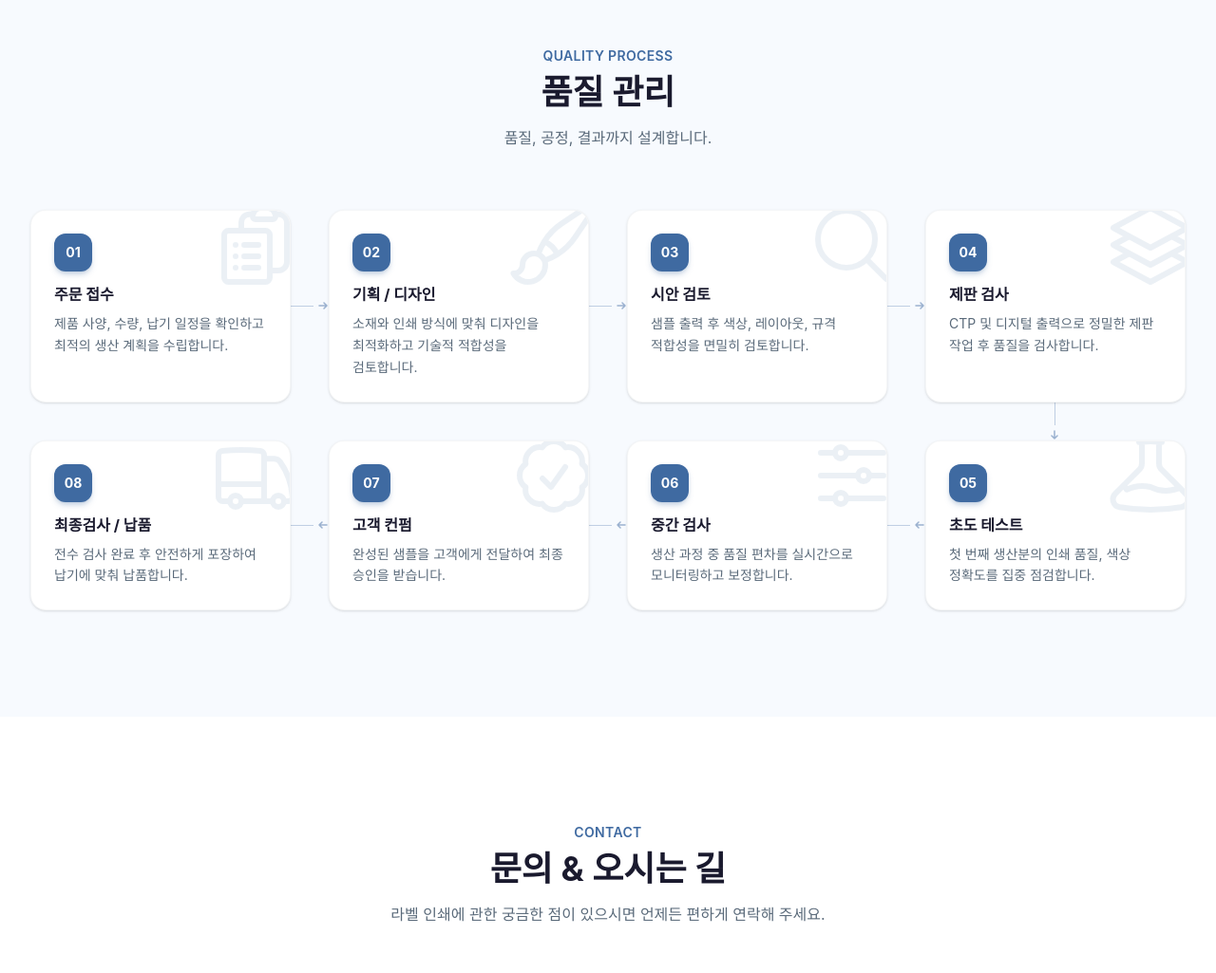
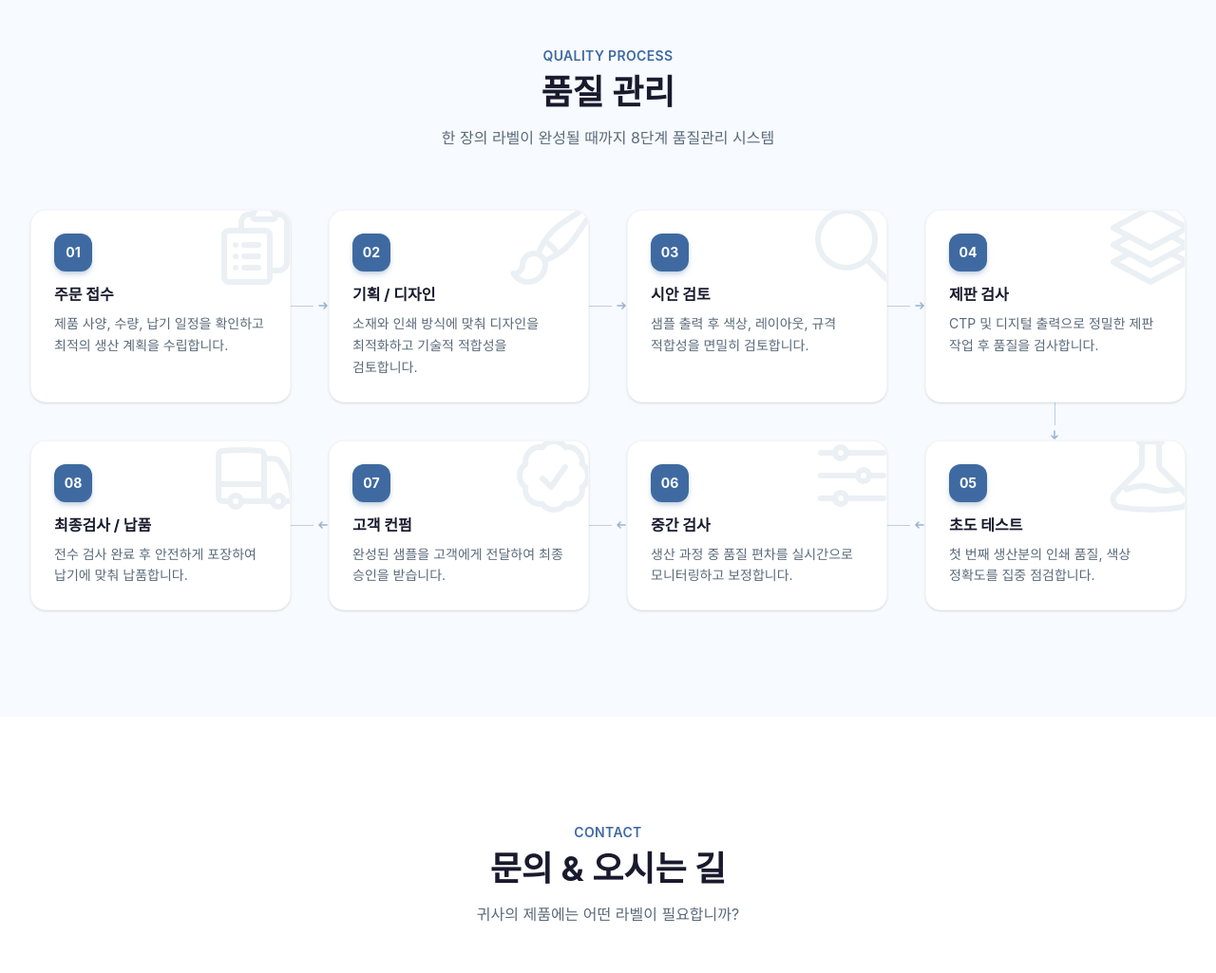
Before and after one commit to seojincnp/landing, a Next.js app: page / in a window 1280 px wide. Shown: the part 3620-4645 px from the top of the page at 95% size. Built offline with nearby package versions, Linux system fonts and the light colour scheme; a web font is replaced by a local one.

Commit message:
feat: 품질관리와 문의 소제목, 대표자명 변경
- 품질관리: 8단계 품질관리 시스템 문구로 교체
- 문의 & 오시는 길: 귀사의 제품에는 어떤 라벨이 필요합니까?
- 대표자명 유영란으로 변경

```diff
--- a/components/ContactSection.tsx
+++ b/components/ContactSection.tsx
@@ -70,7 +70,7 @@ export default function ContactSection() {
             문의 & 오시는 길
           </motion.h2>
           <motion.p variants={fadeInUp} className="mt-4 text-text-light max-w-2xl mx-auto">
-            라벨 인쇄에 관한 궁금한 점이 있으시면 <br className="sm:hidden" />언제든 편하게 연락해 주세요.
+            귀사의 제품에는 어떤 라벨이 필요합니까?
           </motion.p>
         </motion.div>
 
--- a/components/Footer.tsx
+++ b/components/Footer.tsx
@@ -9,7 +9,7 @@ export default function Footer() {
           <div>
             <h3 className="text-lg font-bold mb-4">㈜서진씨엔피</h3>
             <p className="text-white/60 text-sm leading-relaxed">
-              대표: 채기옥
+              대표: 유영란
               <br />
               사업자등록번호: 592-81-01486
             </p>
--- a/components/QualityProcessSection.tsx
+++ b/components/QualityProcessSection.tsx
@@ -200,7 +200,7 @@ export default function QualityProcessSection() {
             품질 관리
           </motion.h2>
           <motion.p variants={fadeInUp} className="mt-4 text-text-light max-w-2xl mx-auto">
-            품질, 공정, 결과까지 설계합니다.
+            한 장의 라벨이 완성될 때까지 <br className="sm:hidden" />8단계 품질관리 시스템
           </motion.p>
         </motion.div>
 
```
